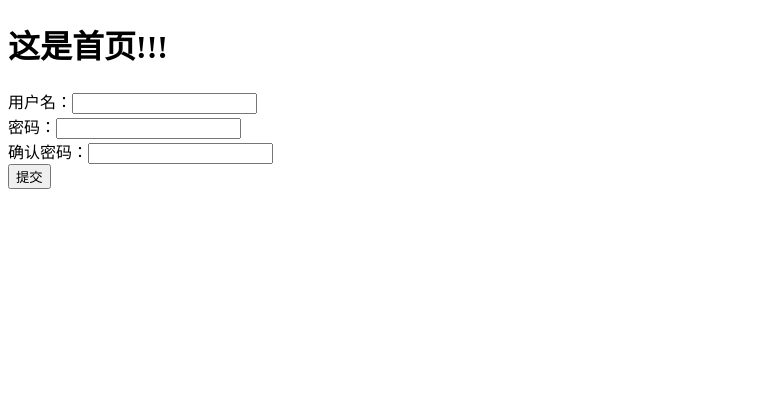
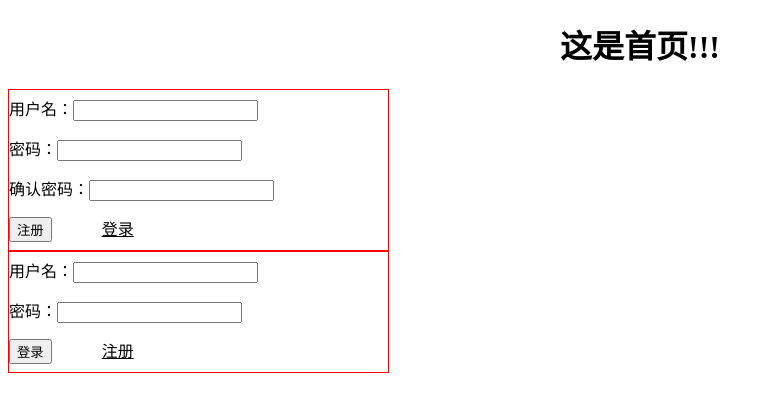
Before and after one commit to xujie-phper/blog, a website: page views/main/index.html in a window 1280 px wide. Shown: the whole page, without its empty margins (0-772 px from the left). Drawn offline with Linux system fonts and the light colour scheme.

Commit message:
登录，注册静态页编写

```diff
--- a/app.js
+++ b/app.js
@@ -6,6 +6,7 @@ var swig = require('swig');
 var Router = express.Router();
 var bodyParser = require('body-parser');
 var app = express();
+
 
 //设置静态文件托管，用户访问的url以/public开始，那么直接返回对应的__dirname+'./public'下的文件
 app.use('./public', express.static(__dirname + './public'));
--- a/models/userModel.js
+++ b/models/userModel.js
@@ -2,7 +2,7 @@
  * Created by ludongdong on 2017/4/14.
  */
 var mongoose = require('mongoose');
-var userSchema = require('../schemas/userSchema');
+var userSchema = require('../schemas/userSchema').userSchema;
 var userModel = mongoose.model('User',userSchema);
 
 exports.userModel = userModel;
--- /dev/null
+++ b/public/js/index.js
@@ -0,0 +1,3 @@
+/**
+ * Created by ludongdong on 2017/4/14.
+ */
--- a/schemas/userSchema.js
+++ b/schemas/userSchema.js
@@ -2,7 +2,10 @@
  * Created by ludongdong on 2017/4/14.
  */
 var mongoose = require('mongoose');
-mongoose.connect('mongodb://localhost/test');
+//使用es6的原生promise
+mongoose.Promise = global.Promise;
+
+mongoose.connect('mongodb://localhost/xujie');
 var userSchema = new mongoose.Schema({
   username: String,
   password: String
--- a/views/main/index.html
+++ b/views/main/index.html
@@ -3,14 +3,25 @@
 <head>
   <meta charset="UTF-8">
   <title>Title</title>
+  <script src="/public/js/index.js"></script>
+  <script src="/public/js/index.js"></script>
 </head>
 <body>
-  <h1>这是首页!!!</h1>
+<h1 align="center">这是首页!!!</h1>
+<div id="registerDiv" style="border:1px solid red;width:30%;line-height:40px;">
   <form action="/api/user/login" method="post">
-    <div>用户名：<input type="text" name="username"></div>
+    <div style="{display: none}">用户名：<input type="text" name="username"></div>
     <div>密码：<input type="text" name="password"></div>
     <div>确认密码：<input type="text" name="repassword"></div>
-    <input type="submit" value="提交">
+    <input id="registerBtn" type="submit" value="注册"><span id="loginBtn" style="margin-left:50px;text-decoration: underline;display: inline">登录</span>
   </form>
+</div>
+<div id="loginDiv" style="border:1px solid red;width:30%;line-height:40px;">
+  <form action="/api/user/login" method="post">
+    <div style="{display: none}">用户名：<input type="text" name="username"></div>
+    <div>密码：<input type="text" name="password"></div>
+    <input id="loginBtn" type="submit" value="登录"><span id="registerBtn" style="margin-left:50px;text-decoration: underline;display: inline">注册</span>
+  </form>
+</div>
 </body>
 </html>
```
Also changed, not shown: routers/api.js (+13 -10 lines), README.md, 2 other files.
